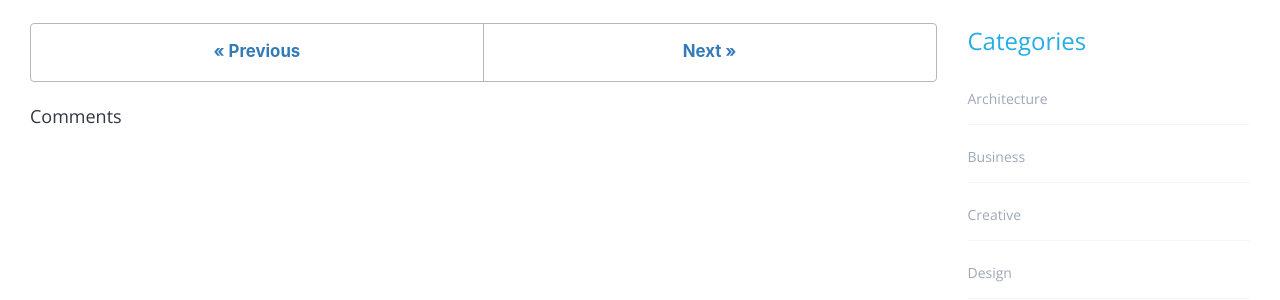
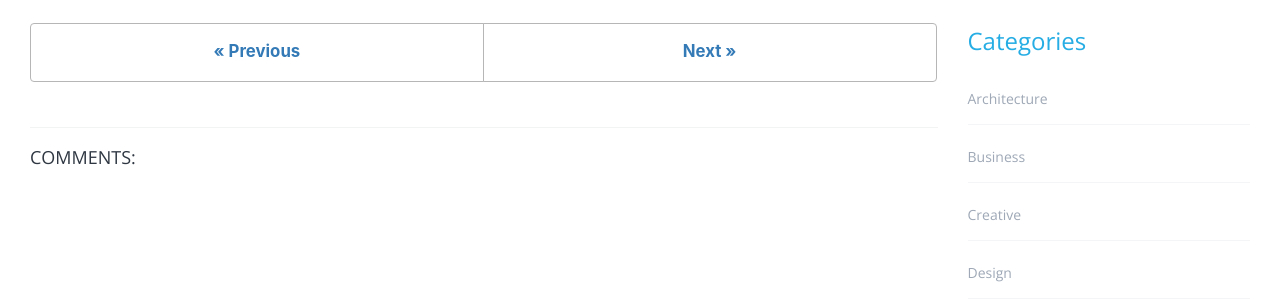
Before and after one commit to bitroniq/bitroniq.github.io, a Jekyll site: the page built from _posts/2012-03-15-layout-sidebar-custom.md, in a window 1280 px wide. Shown: the part 1117-1417 px from the top of the page. Built offline with Jekyll 4.4.1, drawn with Linux system fonts in a browser that asks for light colours; comment, search, counter and statistics services are not loaded.

Commit message:
Minor style update for comments section.

```diff
--- a/_includes/post-content-comments.html
+++ b/_includes/post-content-comments.html
@@ -1,5 +1,6 @@
+
 <div class="page__comments">
-  {% capture comments_label %}{{ site.data.ui-text[site.locale].comments_label | default: "Comments" }}{% endcapture %}
+  {% capture comments_label %}{{ site.data.ui-text[site.locale].comments_label | default: "Comments:" }}{% endcapture %}
   {% case site.comments.provider %}
     {% when "discourse" %}
       <h4 class="page__comments-title">{{ comments_label }}</h4>
--- a/assets/css/minimalmistakes.css
+++ b/assets/css/minimalmistakes.css
@@ -1846,3 +1846,20 @@ a.reversefootnote:hover{
     text-align:right;
     text-decoration:none
 }
+
+.page__comments {
+  float: left;
+  margin-left: 0;
+  margin-right: 0;
+  width: 100%;
+  clear: both;
+}
+
+.page__comments-title {
+  margin-top: 2rem;
+  margin-bottom: 10px;
+  padding-top: 2rem;
+  font-size: $type-size-6;
+  border-top: 1px solid #f2f3f3;
+  text-transform: uppercase;
+}
```
